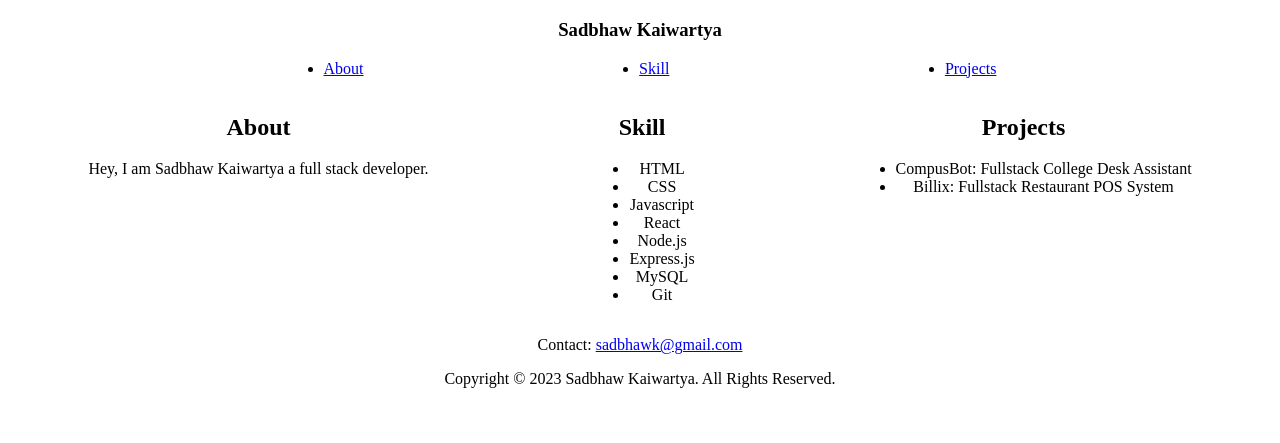
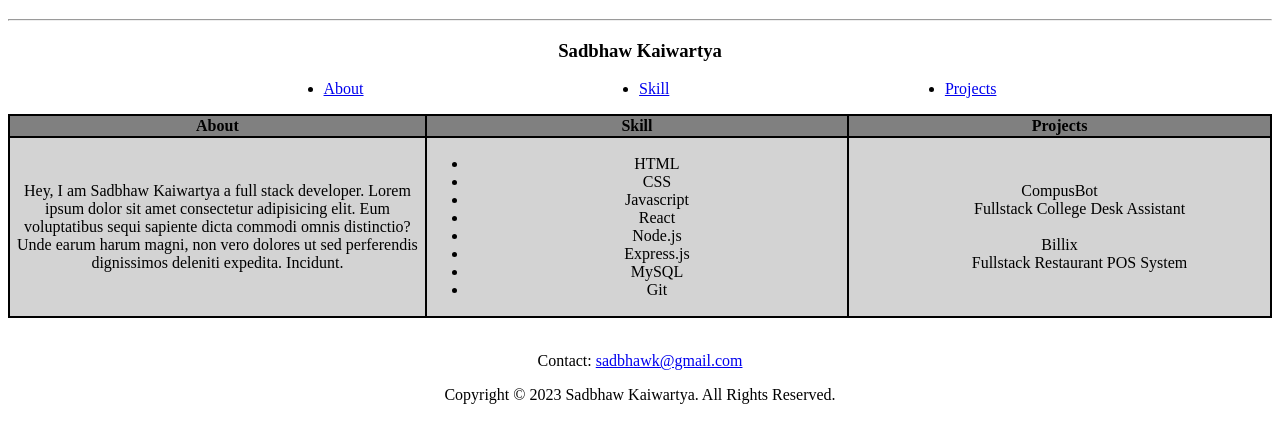
Before and after one commit to Sadbhaw/PRACTICE-PROJECT, a plain HTML site: page HTML/PROJECT-PERSONAL PORTFOLIO/index.html in a window 1280 px wide. Shown: the part 61-504 px from the top of the page. Drawn offline with Linux system fonts and the light colour scheme.

Commit message:
HTML PRACTICE-1 (UPDATED)

```diff
--- a/HTML/PROJECT-PERSONAL PORTFOLIO/index.html
+++ b/HTML/PROJECT-PERSONAL PORTFOLIO/index.html
@@ -8,6 +8,7 @@
 <body style="text-align: center;">
     <header >
         <h1>PERSONAL PORTFOLIO</h1>
+        <hr>
         <h3>Sadbhaw Kaiwartya</h3>
 
         <nav>
@@ -19,16 +20,23 @@
         </nav>
     </header>
 
-    <main style="display: flex; justify-content: center; justify-content: space-around;">
-        <section>
-            <h2>About</h2>
-            <p>
+    <main style="display: flex; justify-content: center">
+
+        <table bgcolor="black" width="1500">
+            <tr style="background-color: gray;">
+                <th width="500">About</th>
+                <th width="500">Skill</th>
+                <th width="500">Projects</th>
+            </tr>
+
+            <tr style="background-color: lightgray;">
+                <td>
                     Hey, I am Sadbhaw Kaiwartya a full stack developer.
-            </p>
-        </section>
-
-        <section>
-            <h2>Skill</h2>
+                    Lorem ipsum dolor sit amet consectetur adipisicing elit. Eum voluptatibus sequi sapiente
+                    dicta commodi omnis distinctio? Unde earum harum magni, non vero dolores ut sed
+                    perferendis dignissimos deleniti expedita. Incidunt.
+                </td>
+                <td>
                     <ul>
                         <li>HTML</li>
                         <li>CSS</li>
@@ -39,20 +47,24 @@
                         <li>MySQL</li>
                         <li>Git</li>
                     </ul>
-        </section>
+                </td>
+                <td>
+                    <dl>
+                        <dt>CompusBot</dt>
+                        <dd>Fullstack College Desk Assistant</dd>
+                        <br>
+                        <dt>Billix</dt>
+                        <dd>Fullstack Restaurant POS System</dd>
+                    </dl>
+                </td>
+            </tr>
+        </table>
 
-        <section>
-            <h2>Projects</h2>
-            <ul>
-                <li>CompusBot: Fullstack College Desk Assistant</li>
-                <li>Billix: Fullstack Restaurant POS System</li>
-            </ul>
-        </section>
 
     </main>
-
+    <br>
     <footer>
-        <p>Contact: <a href="#">sadbhawk@gmail.com</a></p>
+        <p>Contact: <a href="mailto:sadbhawk@gmail.com">sadbhawk@gmail.com</a></p>
         <p>Copyright © 2023 Sadbhaw Kaiwartya. All Rights Reserved.</p>
     </footer>
 </body>
```
Lines whose indentation alone changed are shown as unchanged.
